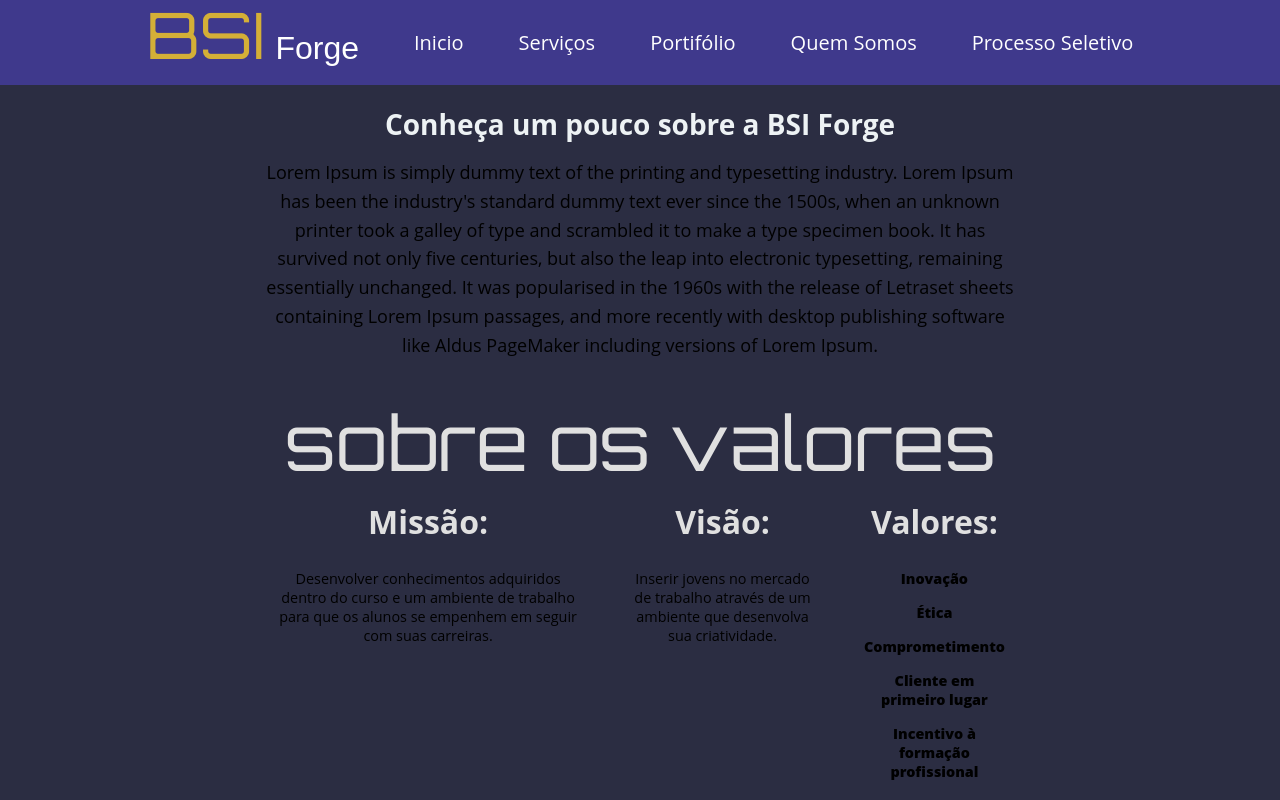
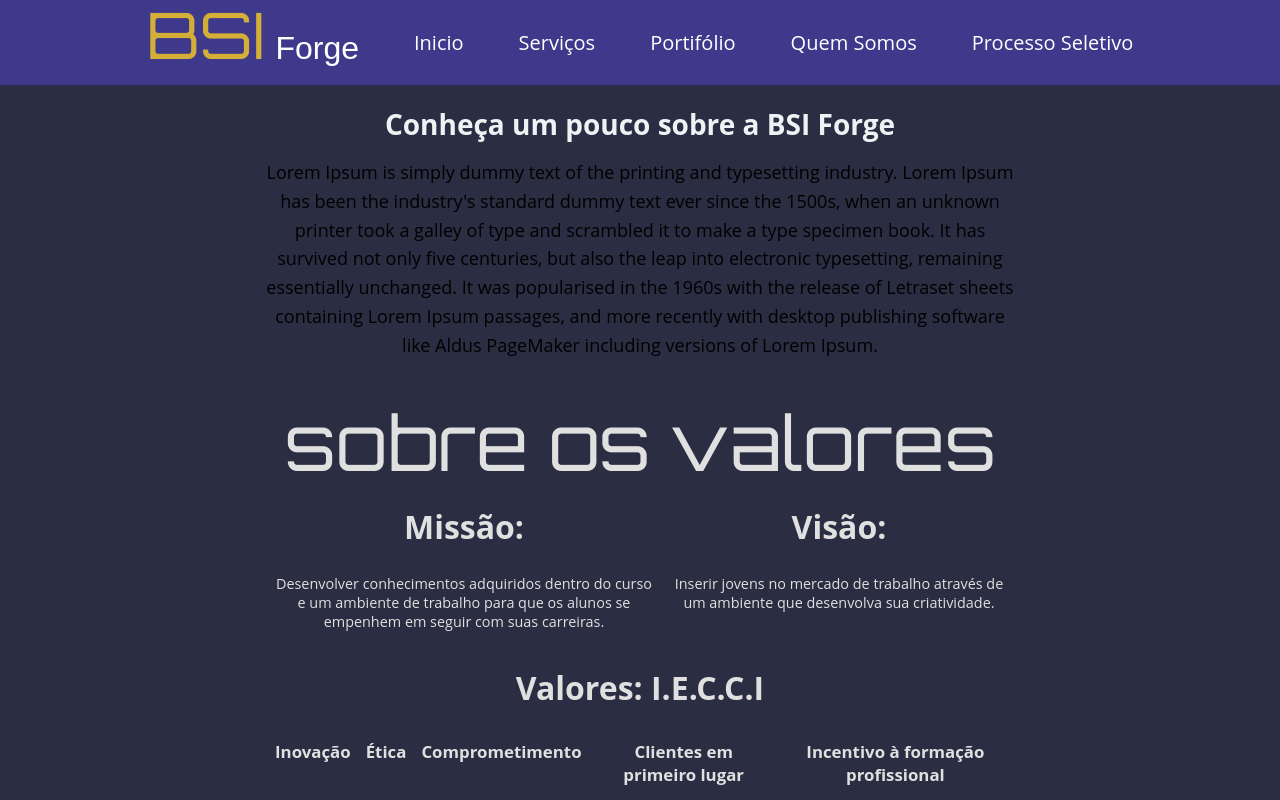
Before and after one commit to LilianeFalcao/BSIForge, a React (Create React App) app: page /quemSomos in a window 1280 px wide. Shown: the top 800 px of the page. Built offline with nearby package versions, Linux system fonts and the light colour scheme; a web font is replaced by a local one.

Commit message:
atualização da foto dos fundadores, adição do campo PS na navegação, algumas modificações na guia 'Quem Somos'

```diff
--- a/src/pages/portifolio/Portifolio.module.css
+++ b/src/pages/portifolio/Portifolio.module.css
@@ -65,6 +65,6 @@
 }
 
 .li p a:hover {
-    color: #ef233c; /* Cor de destaque no hover */
+    color: #d2b8fd; /* Cor de destaque no hover */
     transform: scale(1.05); /* Leve aumento no hover */
 }
--- a/src/pages/qmSomos/qmSomos.js
+++ b/src/pages/qmSomos/qmSomos.js
@@ -3,7 +3,7 @@ import styles from './qmSomos.module.css'
 import styled from 'styled-components'
 import Linn  from "../../assets/Linn.jpg"
 import Marido  from "../../assets/Giovanni.jpeg"
-import Ladeira  from "../../assets/ladeira.png"
+import Ladeira  from "../../assets/Ladeira.jpeg"
 import Cauan  from "../../assets/Cauan.jpeg"
 
 const QmSomos = () => {
@@ -33,6 +33,7 @@ const QmSomos = () => {
     <div className={styles.valores}>
       <h2> sobre os valores</h2>
       <div className={styles.valor2s}>
+        <div className={styles.valoress}>
           <div>
             <h1>Missão: </h1>
             <p>
@@ -45,14 +46,15 @@ const QmSomos = () => {
               Inserir jovens no mercado de trabalho através de um ambiente que desenvolva sua criatividade.
             </p>
           </div>
-        <div>
-          <h1>Valores:</h1>
+        </div>
+        <div className={styles.valoresPartido} >
+          <h1>Valores: I.E.C.C.I</h1>
           <p className={styles.val}>
-            <span>Inovação</span>
-            <span>Ética</span>
-            <span>Comprometimento</span>
-            <span>Cliente em primeiro lugar</span>
-            <span>Incentivo à formação profissional</span>
+            <h3>Inovação</h3>
+            <h3>Ética</h3>
+            <h3>Comprometimento</h3>
+            <h3>Clientes em primeiro lugar</h3>
+            <h3>Incentivo à formação profissional</h3>
           </p>
         </div>
       </div>
@@ -60,8 +62,8 @@ const QmSomos = () => {
     <div>
       <h2>nossos fundadores</h2>
       <div className={styles.images}>
-        <ImageFundadores src={Linn} alt="Linn (Liliane) de Oliveira Falcão" />
-        <ImageFundadores src={Marido} alt="Giovanni de Souza Martins" />
+        <ImageFundadores src={Linn} alt="Linn (Liliane) O. Falcão" />
+        <ImageFundadores src={Marido} alt="Giovanni S. Martins" />
         <ImageFundadores src={Ladeira} alt="Ryan S. Ladeira" />
         <ImageFundadores src={Cauan} alt="Cauan E. Tavares" />
       </div>
--- a/src/pages/qmSomos/qmSomos.module.css
+++ b/src/pages/qmSomos/qmSomos.module.css
@@ -24,6 +24,7 @@
     font-size: 18px;
     line-height: 1.6;
     margin-bottom: 20px;
+
 }
 
 .link {
@@ -59,12 +60,24 @@
 
 .valores h1, h2{
     color: #e0e0e0;
+    margin-bottom: 5px;
+}
+
+.valoress{
+    display: flex;
+    flex-direction: row;
+}
+
+.valoress p{
+    max-width: 750px;
+    color: #e0e0e0;
 }
 
 .valor2s {
     display: flex;
-    flex-direction: row;
+    flex-direction: column;
     padding: 10px;
+    color: #e0e0e0;
     gap: 25px;
 }
 
@@ -78,10 +91,19 @@
     margin: auto;
 }
 
+.valoresPartido{
+    display: flex;
+    flex-direction: column;
+}
 .val {
     display: flex;
+    flex-direction: row;
     gap: 15px;
-    flex-direction: column;
+}
+
+.val p {
+    font-size: 1.2em;
+    margin-right: 15px;
 }
 
 /* Responsividade para tablets (telas entre 600px e 1024px) */
```
Also changed, not shown: src/assets/Ladeira.jpeg (added), 1 other file (tests, documents, lock files or other folders). Lines whose indentation alone changed are shown as unchanged.
